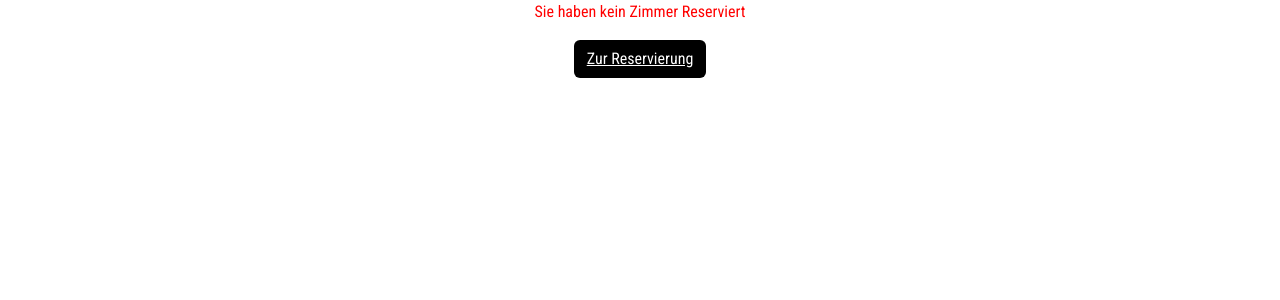
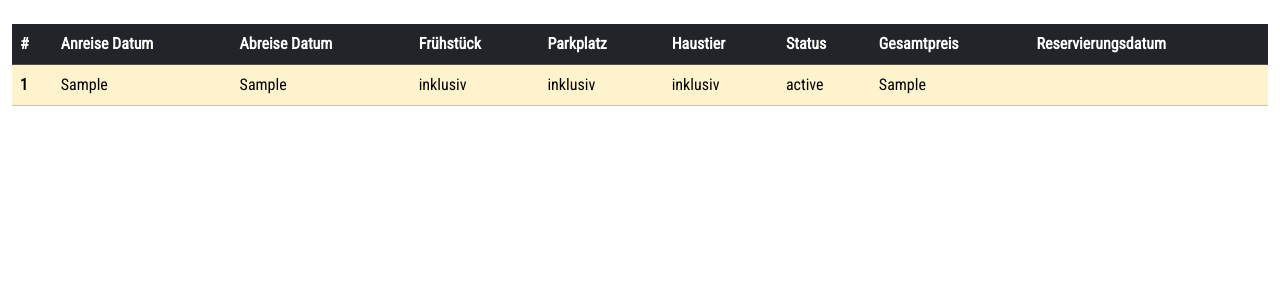
Before and after one commit to moaiadmhanna/Hotel_Website, a PHP site: page /index.php?reserved_rooms in a window 1280 px wide. Shown: the part 79-379 px from the top of the page. Run offline with PHP 8.4, Linux system fonts and the light colour scheme; the visitor is signed in with stand-in values (Sample User, id 1); tables that the repository leaves empty or names only in its code hold one stand-in row (values such as "Sample post"); data that the repository does not hold is empty; some web fonts are replaced.

Commit message:
added the reservedrooms.php for users not admin

```diff
--- a/index.php
+++ b/index.php
@@ -13,7 +13,6 @@
     <link rel="preconnect" href="https://fonts.gstatic.com" crossorigin>
     <link href="https://fonts.googleapis.com/css2?family=Kalnia:wght@200;300;400&family=Roboto+Condensed&display=swap" rel="stylesheet">
     <link rel ="stylesheet" href="styles/main.css">
-    <script src="https://code.jquery.com/jquery-3.6.4.min.js" integrity="sha384-JcKb3L+f5OVNS2qFqg8q5EXuq6L4o3JXp7BC+cb8Nx4hN6Z5UcYPrJ5Yj13bmrq" crossorigin="anonymous"></script>
     <script src="https://cdn.jsdelivr.net/npm/bootstrap@5.3.2/dist/js/bootstrap.bundle.min.js" integrity="sha384-C6RzsynM9kWDrMNeT87bh95OGNyZPhcTNXj1NW7RuBCsyN/o0jlpcV8Qyq46cDfL" crossorigin="anonymous"></script>
 </head>
 <body>
--- /dev/null
+++ b/sites/functions.php
@@ -0,0 +1,16 @@
+<?php
+    // holt die benutzer id vom Datenbank.
+    function get_user(){
+        $sql = "SELECT benutzerid FROM benutzer WHERE email = ?";
+        global $db;
+        $stmt = $db->prepare($sql);
+        $stmt->bind_param("s", $_SESSION['email']);
+        $stmt->execute();
+        $result=$stmt->get_result();
+        $row = $result->fetch_assoc();
+        $benutzerid = $row["benutzerid"];
+        $stmt->close();
+        return $benutzerid;
+    }
+
+?>
--- a/sites/main.php
+++ b/sites/main.php
@@ -1,9 +1,11 @@
 <?php
+//TODO make the function.php and convert this page to  only functions
 session_start();
+include_once "functions.php";
 $page = "hotel";
 $emailexist = false;
 $changeInformation=false;
-$validPages = ["hotel", "impressum", "F_and_Q", "new_reservation","rooms", "reserved_rooms", "signup", "signin", "userInformation","news","addphoto"];
+$validPages = ["hotel", "impressum", "F_and_Q", "new_reservation","rooms", "reserved_rooms", "signup", "signin", "userInformation","news","addnews"];
 foreach ($validPages as $p) {
     if (isset($_GET[$p])) {
         if (isset($_SESSION["logged"]) && $_SESSION["logged"]==true) {
@@ -33,6 +35,7 @@ if (isset($_GET["logout"])) {
     header("Location: ?hotel");
     exit();
 }
+//TODO changeinformation should change
 if(isset($_GET["changeInformation"])){
     $changeInformation=true;
     $page="userInformation";
@@ -112,14 +115,7 @@ if(isset($_POST["login"])){
 if(isset($_POST["newReservation"])){
     if(isset($_POST["zimmer"])&&isset($_POST["anreiseDatum"])&&isset($_POST["abreiseDatum"])&&$_POST["abreiseDatum"]>$_POST["anreiseDatum"]){
         // um die Benutzerid vom Datenbank holen:
-        $sql = "SELECT benutzerid FROM benutzer WHERE email = ?";
-        $stmt = $db->prepare($sql);
-        $stmt->bind_param("s", $_SESSION['email']);
-        $stmt->execute();
-        $result=$stmt->get_result();
-        $row = $result->fetch_assoc();
-        $benutzerid = $row["benutzerid"];
-        $stmt->close();
+        $benutzerid = get_user();
 
         //um die Zimmerid vom Datenbank zu holen:
         $sql = "SELECT zimmerid FROM zimmer WHERE name = ?";
--- a/sites/navbar.php
+++ b/sites/navbar.php
@@ -1,11 +1,3 @@
-<!DOCTYPE html>
-<html>
-    <head>
-        <meta charset="UTF-8">
-        <meta name="viewport" content="width=device-width, initial-scale=1.0">
-        <title>navbar</title>
-    </head>
-    <body>
 <div class="first-div">
     <nav class="navbar navbar-expand-lg bg-body-transperent">
         <div class="container-fluid">
@@ -64,5 +56,3 @@
         </div>
     </nav>
 </div>
-    </body>
-</html>
--- a/sites/reserved_rooms.php
+++ b/sites/reserved_rooms.php
@@ -1,71 +1,73 @@
-<!DOCTYPE html>
-<html lang="en">
-<head>
-    <meta charset="UTF-8">
-    <meta name="viewport" content="width=device-width, initial-scale=1.0">
-    <title>Reservations</title>
 <style>
     /* Add custom styles for the scrollable content */
     .accordion-body {
         overflow-y: scroll; /* Enable vertical scrolling */
     }
 </style>
-</head>
-<body>
 <?php
+    //TODO the Reervation for admins
     include_once "navbar.php";
-    ?>
-    <?php
-        $numberOfReservations=1;
-        $reservationCounter=1;
-        foreach($reservationdata as $reservation){
-            if($reservation["reservationEmail"]==$_SESSION["email"]){
-                $numberOfReservations++;
+    error_reporting(E_ALL);
+    ini_set('display_errors', 1);
+    // holt die benutzerid vom datenbank, wobei die email adresse = session email adresse.
+    $benutzerid = get_user();
+    $sql = "SELECT anreisedatum,abreisedatum,fruehstuck,parkplatz,haustier,gesamtpreis,status,date(reservierungsdatum)
+            FROM reservierung WHERE  benutzerid = ?";
+    $stmt = $db->prepare($sql);
+    $stmt->bind_param("i",$benutzerid);
+    $stmt->execute();
+    $result = $stmt->get_result();
+    if (mysqli_num_rows($result) > 0) {
+        echo "
+        <div class='container-fluid pt-4'>
+            <div class='table-responsive'>
+                <table class='table table-hover'>
+                    <thead class='table-dark'>
+                        <tr>
+                            <th scope='col'>#</th>
+                            <th scope='col'>Anreise Datum</th>
+                            <th scope='col'>Abreise Datum</th>
+                            <th scope='col'>Frühstück</th>
+                            <th scope='col'>Parkplatz</th>
+                            <th scope='col'>Haustier</th>
+                            <th scope='col'>Status</th>
+                            <th scope='col'>Gesamtpreis</th>
+                            <th scope='col'>Reservierungsdatum</th>
+                        </tr>
+                    </thead>
+                    <tbody>
+        ";
+
+        $counter = 1;
+        while ($row = $result->fetch_assoc()) {
+            echo "
+                <tr class='table-warning'>
+                    <th scope='row'>$counter</th>
+                    <td>{$row['anreisedatum']}</td>
+                    <td>{$row['abreisedatum']}</td>
+                    <td>" . ($row['fruehstuck'] ? 'inklusiv' : 'nicht inklusive') . "</td>
+                    <td>" . ($row['parkplatz'] ? 'inklusiv' : 'nicht inklusive') . "</td>
+                    <td>" . ($row['haustier'] ? 'inklusiv' : 'nicht inklusive') . "</td>
+                    <td>{$row['status']}</td>
+                    <td>{$row['gesamtpreis']}</td>
+                    <td>{$row['date(reservierungsdatum)']}</td>
+                </tr>
+            ";
+            $counter++;
         }
-        }
-        if($numberOfReservations>1){
-            foreach($reservationdata as $reservation){
-                if($reservation["reservationEmail"]==$_SESSION["email"]){
-                    $zimmer = $reservation["zimmer"];
-                    $anreiseDatum = $reservation["anreiseDatum"];
-                    $abreiseDatum = $reservation["abreiseDatum"];
-                    $fruehstueck = $reservation["fruehstueck"];
-                    $parkplatz = $reservation["parkplatz"];
-                    $haustier = $reservation["haustier"];
+
         echo "
-                    <div class='accordion mt-5 m-2' id='accordionExample'>
-                        <div class='accordion-item'>
-                        <h2 class='accordion-header'>
-                            <button class='accordion-button collapsed bg-dark text-white' type='button' data-bs-toggle='collapse' data-bs-target='#collapse$reservationCounter' aria-expanded='true' aria-controls='collapse$reservationCounter'>
-                                Reservation $reservationCounter
-                            </button>
-                        </h2>
-                        <div id='collapse$reservationCounter' class='accordion-collapse collapse' data-bs-parent='#accordionExample'>
-                            <div class='accordion-body'>
-                                <p>Zimmer : $zimmer</p>
-                                <p>Anreisedatum : $anreiseDatum</p>
-                                <p>Abreisedatum : $abreiseDatum</p>
-                                <p>Frühstück : $fruehstueck</p>
-                                <p>Parkplatz : $parkplatz</p>
-                                <p>Haustier : $haustier</p>
-                            </div>
-                        </div>
+                    </tbody>
+                </table>
             </div>
         </div>
         ";
-                    $reservationCounter++;
-                }
-            }
-        }
-        $reservationCounter=1;
-        if($numberOfReservations==1){
+    } else {
         echo "
-            <div class='d-flex flex-column  align-items-center'>
-                <p style='color:red;'>Sie haben kein Zimmer Reserviert</p>
-                <button class='btn bg-black text-white'><a href='?new_reservation' style='color:white;'> Zur Reservierung</a></button>
+        <div class='container text-center mt-5'>
+            <p class='text-danger'>Sie haben kein Zimmer reserviert.</p>
+            <button class='btn btn-dark'><a href='?rooms' class='text-white'>Zur Reservierung</a></button>
         </div>
         ";
 }
 ?>
-</body>
-</html>
--- a/sites/signin.php
+++ b/sites/signin.php
@@ -1,4 +1,3 @@
-
 <?php
     $errors=[];
     $email="";
@@ -15,7 +14,7 @@
         }
     }
 ?>
-<body class="sign-body">
+<div class="sign-body">
 <form method="post">
     <div class="sign-outter">
         <div>
@@ -60,4 +59,4 @@
             </div>
     </div>
 </form>
-</body>
+</div>
--- a/styles/main.css
+++ b/styles/main.css
@@ -168,6 +168,7 @@ div#collapsediv{
     display: flex;
     justify-content: center;
     align-items: center;
+    height: 100%;
 }
 .sign-logo
 {
@@ -207,3 +208,11 @@ div#collapsediv{
     color: red;
 }
 /*-----------------*/
+
+
+.table-warning:hover{
+    background-color: white;
+    text-decoration: underline orange;
+    text-underline-offset: 5px;
+    color:orange;
+}
```
Also changed, not shown: sites/F_and_Q.php (+0 -10 lines), sites/addnews.php (renamed from sites/addphoto.php, +2 -10 lines), sites/hotel.php (+0 -12 lines), sites/impressum.php (+2 -10 lines), sites/new_reservation.php (+2 -10 lines), sites/news.php (+3 -11 lines), sites/rooms.php (+4 -13 lines), sites/signup.php (+10 -17 lines), sites/userInformation.php (+0 -10 lines). Lines whose indentation alone changed are shown as unchanged.
